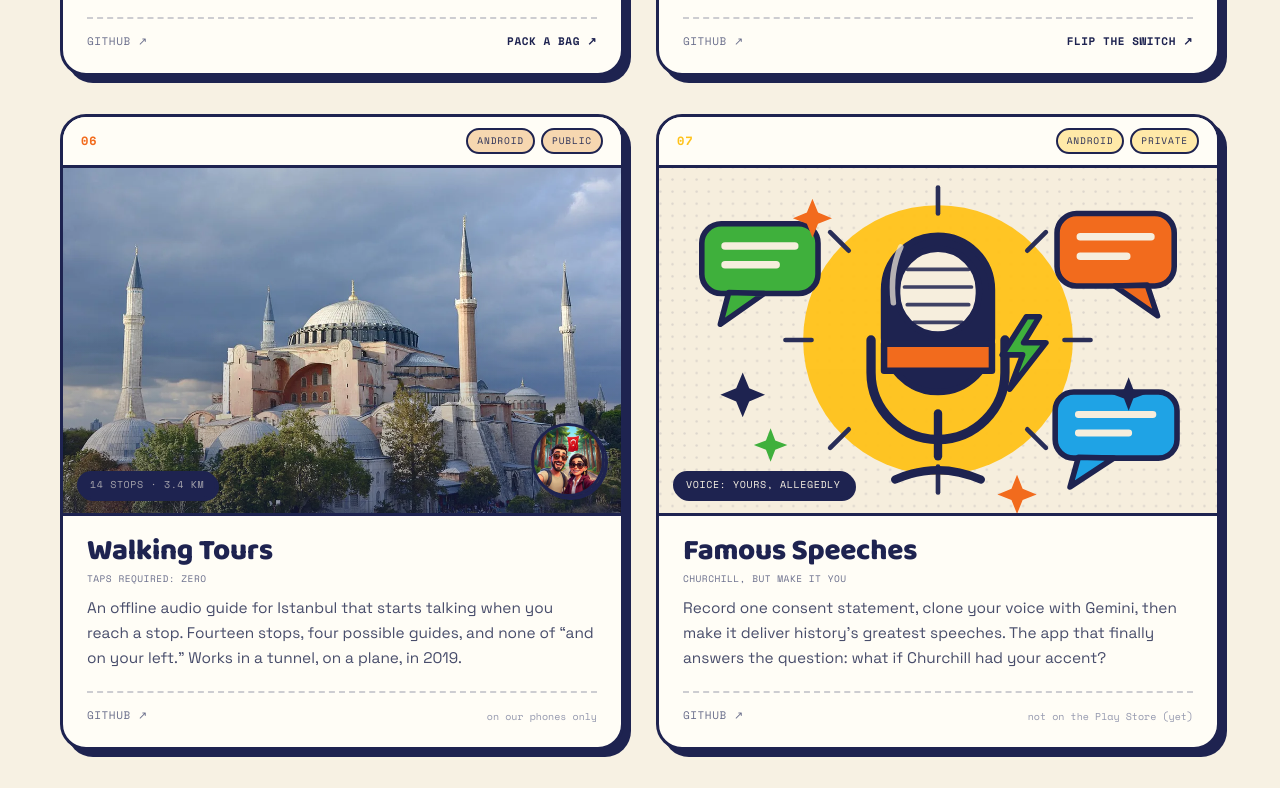
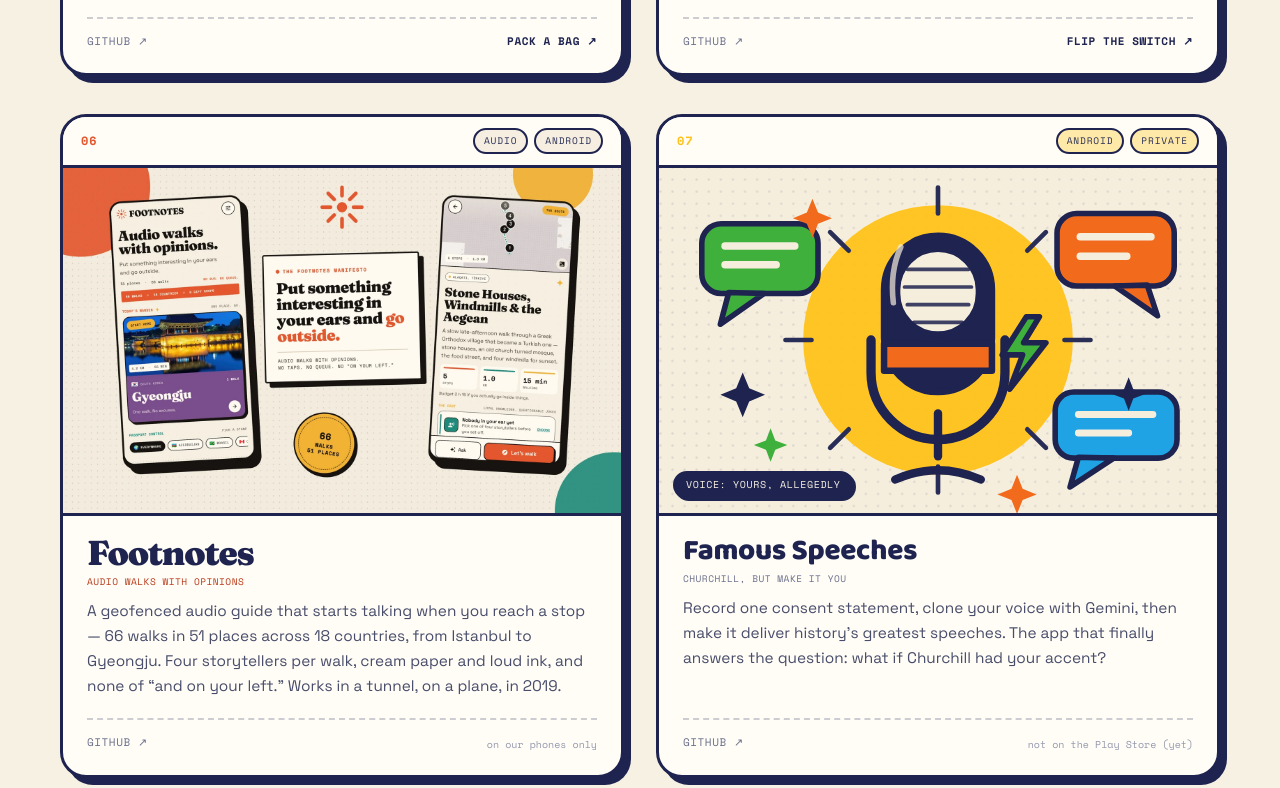
Before and after one commit to jeitinhovibe/portfolio, a website: page public/index.html in a window 1280 px wide. Shown: the part 3312-4100 px from the top of the page. Drawn offline with nearby package versions, Linux system fonts and the light colour scheme.

Commit message:
Update the landing page for Footnotes and automate deploys

```diff
--- a/public/index.html
+++ b/public/index.html
@@ -16,7 +16,7 @@
 <meta name="twitter:card" content="summary_large_image">
 <link rel="preconnect" href="https://fonts.googleapis.com">
 <link rel="preconnect" href="https://fonts.gstatic.com" crossorigin>
-<link href="https://fonts.googleapis.com/css2?family=Baloo+2:wght@600;700;800&family=Space+Grotesk:wght@400;500;600;700&family=Space+Mono:wght@400;700&display=swap" rel="stylesheet">
+<link href="https://fonts.googleapis.com/css2?family=Baloo+2:wght@600;700;800&family=Fraunces:opsz,wght@9..144,900&family=Space+Grotesk:wght@400;500;600;700&family=Space+Mono:wght@400;700&display=swap" rel="stylesheet">
 <link rel="stylesheet" href="/styles.css">
 <script defer src="/app.js"></script>
 </head>
@@ -189,23 +189,20 @@
         </div>
       </article>
 
-      <article class="card reveal" style="--accent:#f26b1d; --accent-soft:#f6d7b0;">
+      <article class="card card-footnotes reveal" style="--accent:#e4572e; --accent-soft:#f6efe1;">
         <div class="card-top">
           <span class="num">06</span>
-          <div class="tags"><span>android</span><span>public</span></div>
+          <div class="tags"><span>audio</span><span>android</span></div>
         </div>
-        <div class="media media-photo">
-          <img class="photo" src="/assets/projects/walking-tours-photo.webp" alt="Hagia Sophia in Istanbul under a dramatic sky" loading="lazy" width="1080" height="653">
-          <img class="photo-sticker" src="/assets/projects/walking-tours-icon.jpg" alt="" width="432" height="432" loading="lazy">
-          <span class="media-badge media-badge-dark">14 stops · 3.4 km</span>
-          <span class="earbuds" aria-hidden="true">◉</span>
+        <div class="media media-footnotes">
+          <img src="/assets/projects/footnotes.webp" alt="Two Footnotes phone screens: the risograph travel-zine home screen, and a walking route with a big serif headline and a map" loading="lazy" width="1600" height="1000">
         </div>
         <div class="card-body">
           <div class="card-heading">
-            <h3>Walking Tours</h3>
-            <span class="spec">taps required: zero</span>
+            <h3>Footnotes</h3>
+            <span class="spec">audio walks with opinions</span>
           </div>
-          <p class="tweet">An offline audio guide for Istanbul that starts talking when you reach a stop. Fourteen stops, four possible guides, and none of “and on your left.” Works in a tunnel, on a plane, in 2019.</p>
+          <p class="tweet">A geofenced audio guide that starts talking when you reach a stop — 66 walks in 51 places across 18 countries, from Istanbul to Gyeongju. Four storytellers per walk, cream paper and loud ink, and none of “and on your left.” Works in a tunnel, on a plane, in 2019.</p>
           <div class="links">
             <a class="repo" href="https://github.com/jeitinhovibe/walking-tours" target="_blank" rel="noopener">github <span aria-hidden="true">↗</span></a>
             <span class="live live-muted">on our phones only</span>
--- a/public/styles.css
+++ b/public/styles.css
@@ -547,6 +547,18 @@ a { color: inherit; }
 .card:hover .media img.photo-sticker { transform: rotate(-6deg) scale(1.06); }
 .earbuds { display: none; }
 
+/* Footnotes — a risograph zine inside the collection */
+.media-footnotes { background: #f6efe1; }
+.media-footnotes img { object-fit: cover; }
+.card-footnotes .card-heading h3 {
+  font-family: "Fraunces", "Baloo 2", serif;
+  font-weight: 900;
+  font-size: clamp(1.9rem, 2.7vw, 2.2rem);
+  line-height: 0.98;
+  letter-spacing: -0.035em;
+}
+.card-footnotes .spec { color: #b93b1b; }
+
 /* poster card */
 .media-poster { background: var(--yellow); }
 .media-poster img { object-fit: cover; }
```
Also changed, not shown: .github/workflows/deploy.yml (added), README.md, public/assets/projects/footnotes.webp (added), public/assets/projects/walking-tours-icon.jpg (deleted), public/assets/projects/walking-tours-photo.webp (deleted), 1 other file.
